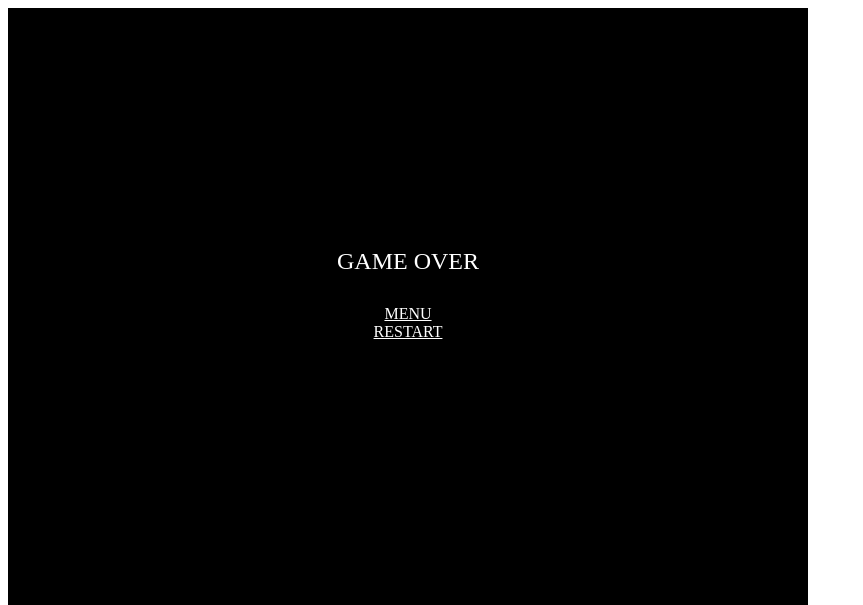
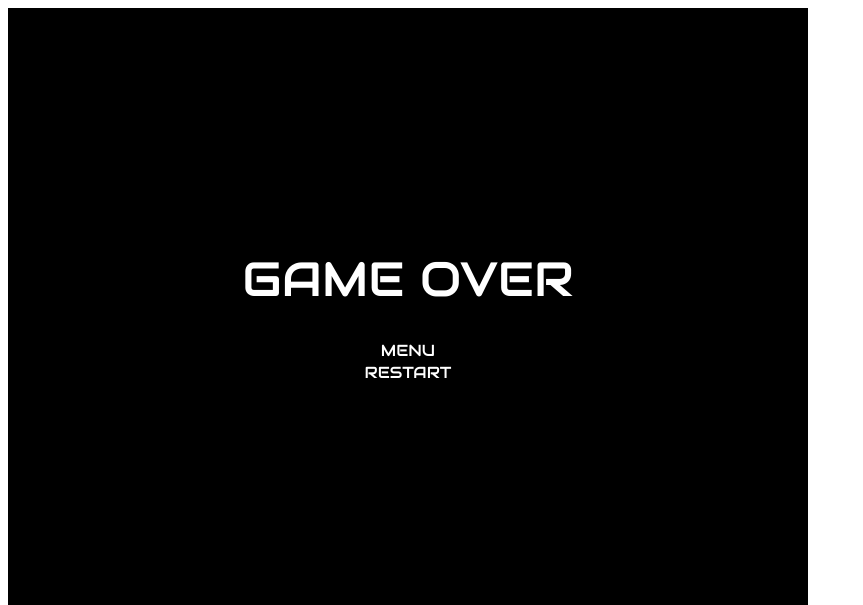
Before and after one commit to CISC3140-Group1/staffinvaders, a plain HTML site: page gameover.html in a window 1280 px wide. Shown: the top 605 px of the page, without its empty margins (0-863 px from the left). Drawn offline with Linux system fonts and the light colour scheme.

Commit message:
normalize fonts across all pages
git-svn-id: https://svn.riouxsvn.com/group1repo/trunk@36 800a4ec0-9e77-4f11-a125-8fbc6bf98a0d

```diff
--- a/gameover.html
+++ b/gameover.html
@@ -6,19 +6,18 @@
   <title>Staff Invaders</title>
   <meta name="description" content="-- Invaders">
   <meta name="author" content="CISC3140--Group1">
+  <link href="https://fonts.googleapis.com/css?family=Audiowide&display=swap" rel="stylesheet">
+  <link href="./styles.css" rel="stylesheet">
 </head>
 
 <body>
-  <div style="width:800px;height:600px;background-color:black;color:white;display:block;text-align:center;">
+  <div style="font-family:Audiowide;width:800px;height:600px;background-color:black;color:white;display:block;text-align:center;">
     <div style="height:40%"></div>
-    <div style="font-size:24px;">GAME OVER</div>
+    <div style="font-size:48px;">GAME OVER</div>
     <div style="height:5%"></div>
-    <a style="color:white" href="./index.html">
-      <div>MENU</div>
-    </a>
-    <a style="color:white" href="./game.html">
-      <div>RESTART</div>
-    </a>
+    <a href="./index.html">MENU</a>
+    <div style="height:1px"></div>
+    <a href="./game.html">RESTART</a>
   </div>
   <canvas id="menu-layer" width="640" height="480"></canvas>
   <script src="menu.js"></script>
```
Also changed, not shown: game.html (+3 -2 lines), options.html (+3 -1 lines), scores.html (+3 -1 lines).
